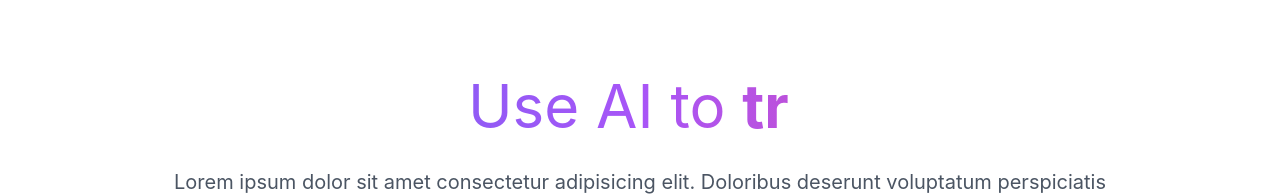
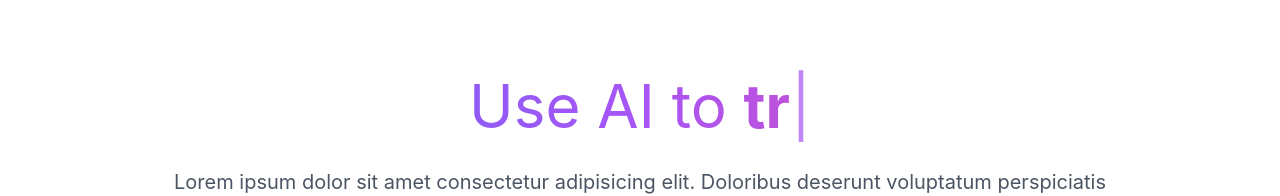
Before and after one commit to ThemeQuest/specs-on-website, a Next.js app: page / in a window 1280 px wide. Shown: the part 125-321 px from the top of the page. Built offline with nearby package versions, Linux system fonts and the light colour scheme.

Commit message:
styles :lipstick:: updated banner typewriter

```diff
--- a/pages/components/Banner.js
+++ b/pages/components/Banner.js
@@ -6,9 +6,9 @@ function Banner() {
         <section className="banner flex flex-col items-center text-center justify-center pt-28 lg:py-28 lg:mb-0 mb-8">
           <div className="max-w-xl md:max-w-5xl text-lg">
             <h1 className="banner__heading mb-8 text-5xl md:text-6xl">
-              <span className="flex flex-col md:flex-row text-center justify-center text-transparent bg-clip-text bg-gradient-to-r from-indigo-500 via-purple-500 to-pink-500">
+              <span className="flex flex-col lg:flex-row text-center justify-center text-transparent bg-clip-text bg-gradient-to-r from-indigo-500 via-purple-500 to-pink-500">
                 Use AI to&nbsp;
-               <b>
+               <strong>
                 <Typewriter
                     options={{
                       strings: ['try out new specs', 'save on delivery costs'],
@@ -16,7 +16,7 @@ function Banner() {
                       loop: true,
                     }}
                   />
-               </b>
+               </strong>
               </span>
             </h1>
             <p className="banner__text text-gray-600 text-xl px-4">
--- a/styles/globals.css
+++ b/styles/globals.css
@@ -7,3 +7,7 @@
 body{
     font-family: 'Inter', sans-serif;
 }
+
+.Typewriter__cursor{
+    @apply text-purple-500 font-normal;
+}
```
